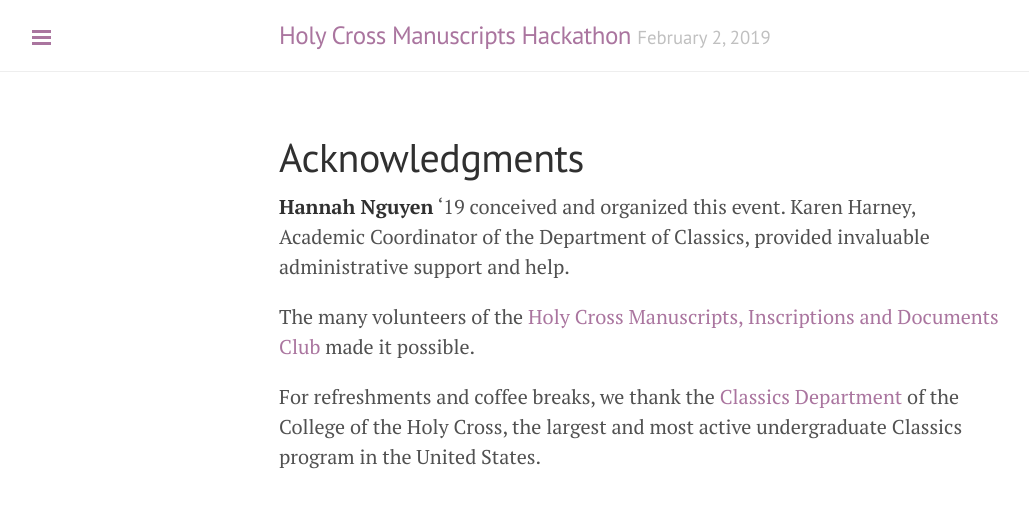
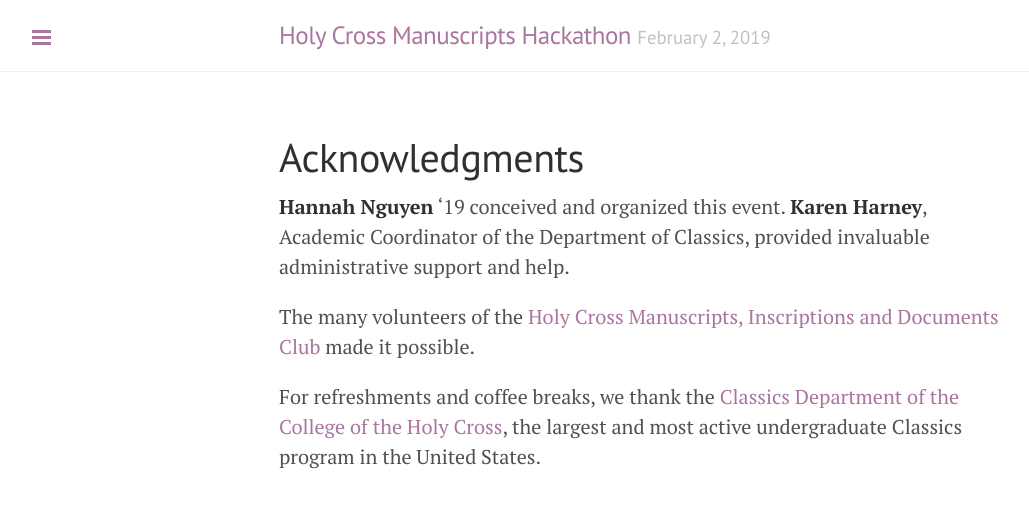
Before and after one commit to HCMID/ms-hackathon-2019, a Jekyll site: the page built from docs/gratias.md, in a window 1280 px wide. Shown: the top 508 px of the page, without its empty margins (1-1030 px from the left). Built offline with Jekyll 4.4.1, drawn with Linux system fonts in a browser that asks for light colours.

```diff
--- a/docs/gratias.md
+++ b/docs/gratias.md
@@ -3,8 +3,8 @@ title:  Acknowledgments
 layout: page
 ---
 
-**Hannah Nguyen** '19 conceived and organized this event.  Karen Harney, Academic Coordinator of the Department of Classics,  provided invaluable administrative support and help.
+**Hannah Nguyen** '19 conceived and organized this event.  **Karen Harney**, Academic Coordinator of the Department of Classics,  provided invaluable administrative support and help.
 
 The many volunteers of the [Holy Cross Manuscripts, Inscriptions and Documents Club](http://hcmid.github.io/) made it possible.
 
-For refreshments and coffee breaks, we thank the [Classics Department](https://www.holycross.edu/academics/programs/classics) of the College of the Holy Cross, the largest and most active undergraduate Classics program in the United States.
+For refreshments and coffee breaks, we thank the [Classics Department of the College of the Holy Cross](https://www.holycross.edu/academics/programs/classics), the largest and most active undergraduate Classics program in the United States.
```
